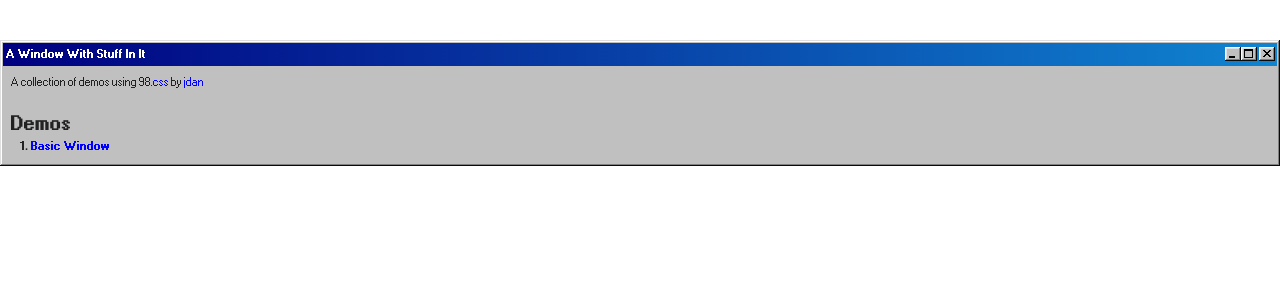
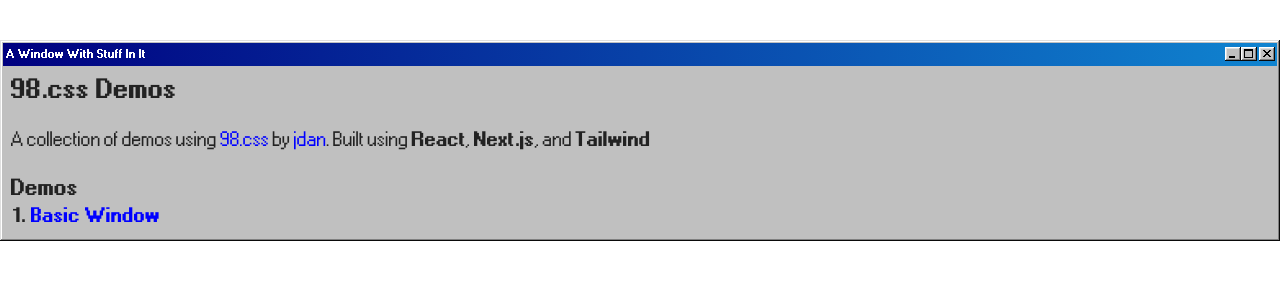
Before and after one commit to vtlanglois/Windows-98-UI, a Next.js app: page / in a window 1280 px wide. Shown: the top 300 px of the page. Built offline with nearby package versions, Linux system fonts and the light colour scheme.

Commit message:
Added text styling

```diff
--- a/src/app/page.jsx
+++ b/src/app/page.jsx
@@ -14,7 +14,8 @@
           </div>
         </div>
         <div className="window-body">
-          <p className="mb-5">
+          <h1 className="text-2xl font-bold mb-5">98.css Demos</h1>
+          <p className="mb-5 text-lg">
             A collection of demos using{" "}
             <a
               href="http://github.com/jdan/98.css"
@@ -31,10 +32,13 @@
             >
               jdan
             </a>
+            . Built using <span className="font-semibold">React</span>,{" "}
+            <span className="font-semibold">Next.js</span>, and {" "}
+            <span className="font-semibold">Tailwind</span>
           </p>
-          <h2 className="text-lg font-bold">Demos</h2>
+          <h2 className="text-xl font-bold">Demos</h2>
           <ul className="list-decimal">
-            <li className="ms-5 font-semibold">
+            <li className="ms-5 font-semibold text-lg">
               <Link href="/demos/basic-window">Basic Window</Link>
             </li>
           </ul>
```
